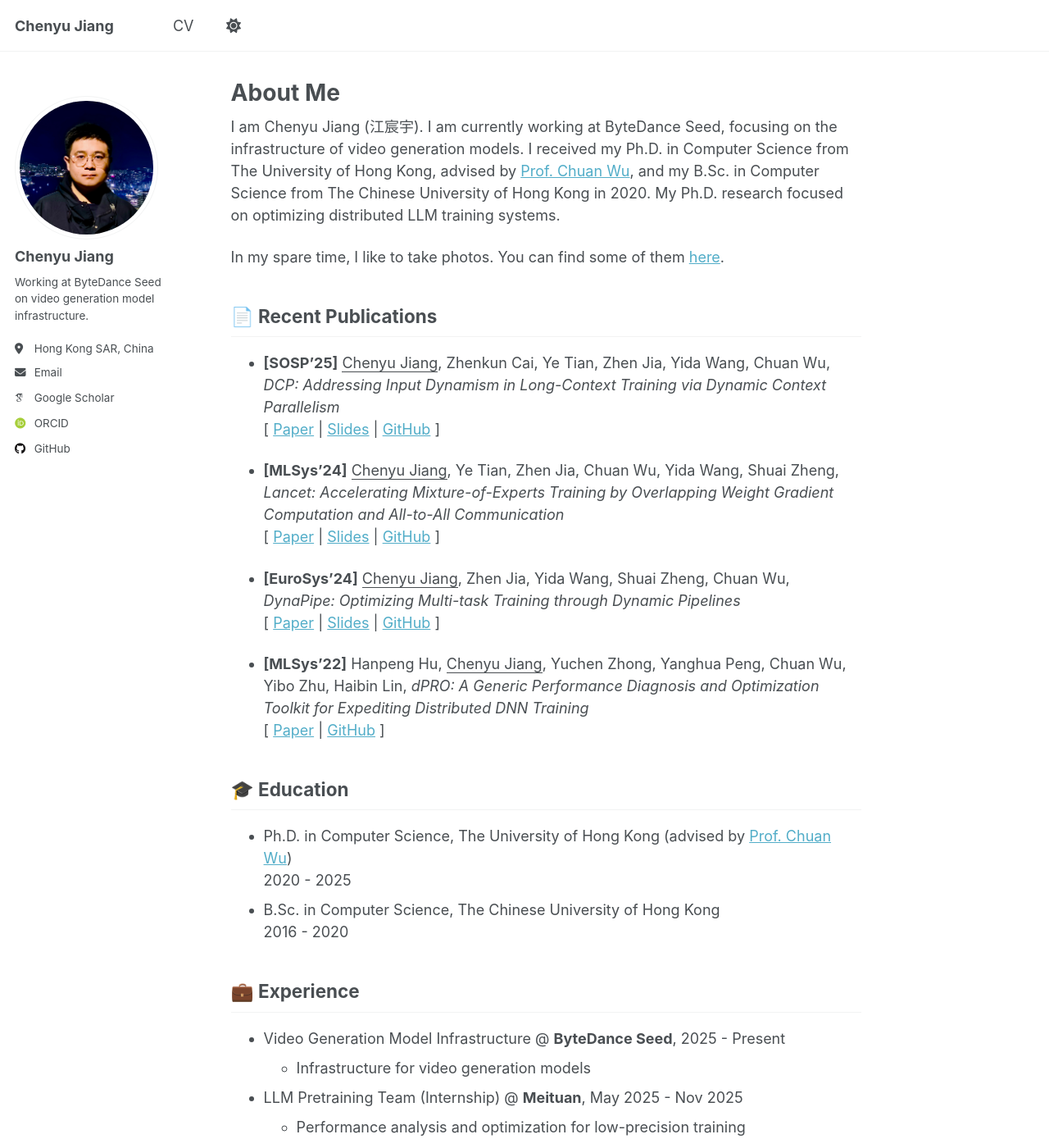
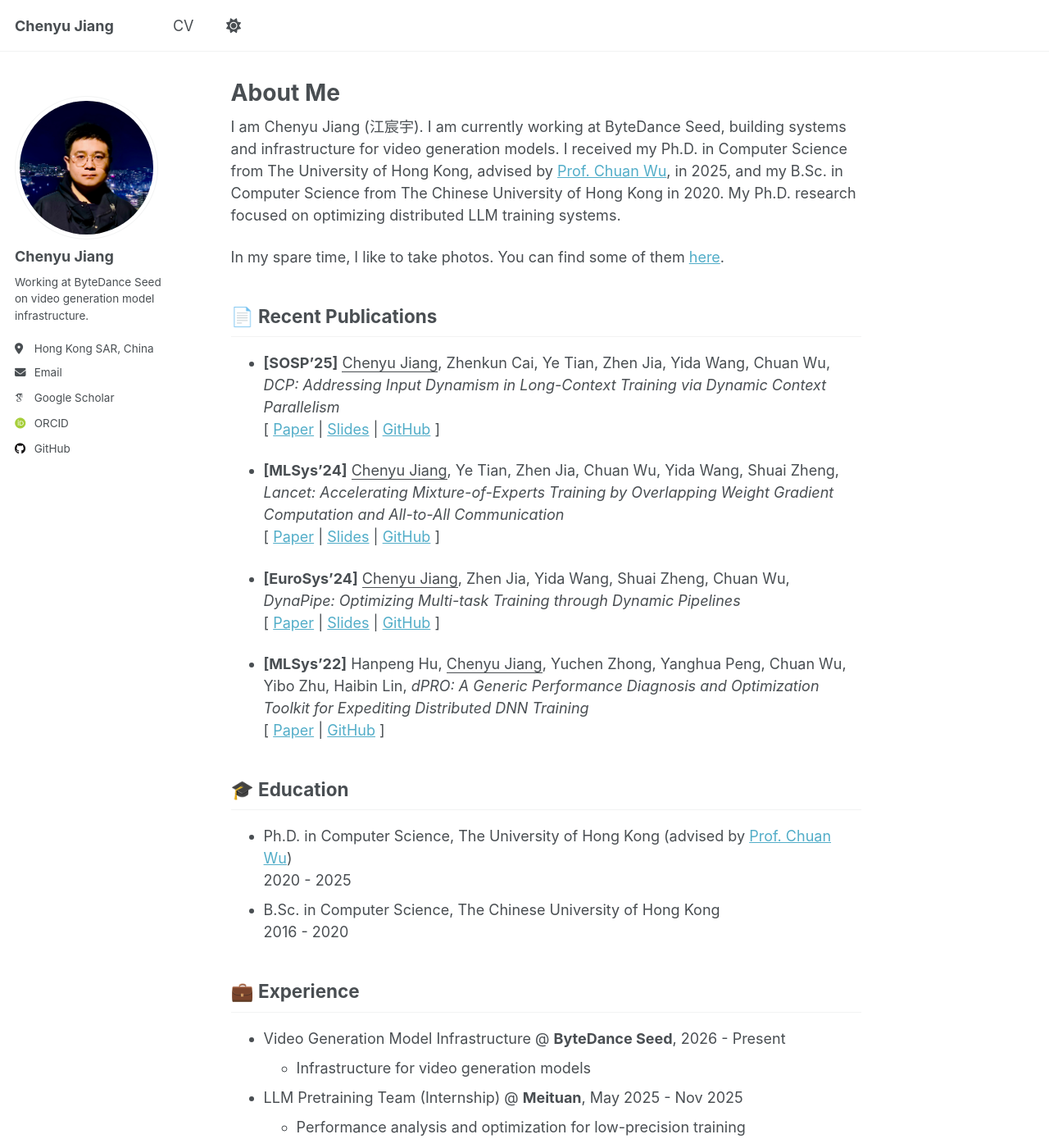
Before and after one commit to chenyu-jiang/chenyu-jiang.github.io, a Jekyll site: the page built from _pages/about.md, in a window 1280 px wide and 1400 px high. Shown: the whole window at 82% size. Built offline with Jekyll 4.4.1, drawn with Linux system fonts in a browser that asks for light colours; some web fonts are replaced; a script that is not in the unit is left out.

Commit message:
Remove Follow dropdown and refine about page
- Remove Follow button; always show social links in sidebar
- Update intro wording and ByteDance Seed period (2026 - Present)
- Add Ph.D. graduation year (2025)

```diff
--- a/_includes/author-profile.html
+++ b/_includes/author-profile.html
@@ -21,7 +21,6 @@
   </div>
 
   <div class="author__urls-wrapper">
-    <button class="btn btn--inverse">Follow</button>
     <ul class="author__urls social-icons">
       <!-- Font Awesome icons / Biographic information  -->
       {% if author.location %}
--- a/_pages/about.md
+++ b/_pages/about.md
@@ -7,7 +7,7 @@ redirect_from:
   - /about.html
 ---
 
-I am Chenyu Jiang (江宸宇). I am currently working at ByteDance Seed, focusing on the infrastructure of video generation models. I received my Ph.D. in Computer Science from The University of Hong Kong, advised by [Prof. Chuan Wu](https://i2.cs.hku.hk/~cwu/), and my B.Sc. in Computer Science from The Chinese University of Hong Kong in 2020. My Ph.D. research focused on optimizing distributed LLM training systems.
+I am Chenyu Jiang (江宸宇). I am currently working at ByteDance Seed, building systems and infrastructure for video generation models. I received my Ph.D. in Computer Science from The University of Hong Kong, advised by [Prof. Chuan Wu](https://i2.cs.hku.hk/~cwu/), in 2025, and my B.Sc. in Computer Science from The Chinese University of Hong Kong in 2020. My Ph.D. research focused on optimizing distributed LLM training systems.
 
 In my spare time, I like to take photos. You can find some of them [here](https://unsplash.com/@elistoo).
 
@@ -31,7 +31,7 @@ In my spare time, I like to take photos. You can find some of them [here](https:
 2016 - 2020
 
 ## 💼 Experience
-* Video Generation Model Infrastructure @ **ByteDance Seed**, 2025 - Present
+* Video Generation Model Infrastructure @ **ByteDance Seed**, 2026 - Present
   * Infrastructure for video generation models
 
 * LLM Pretraining Team (Internship) @ **Meituan**, May 2025 - Nov 2025
--- a/_sass/layout/_sidebar.scss
+++ b/_sass/layout/_sidebar.scss
@@ -164,7 +164,6 @@
   font-family: $sans-serif;
   z-index: 10;
   position: relative;
-  cursor: pointer;
 
   li:last-child {
     a {
@@ -186,62 +185,15 @@
 }
 
 .author__urls {
-  display: none;
-  position: absolute;
-  right: 0;
-  margin-top: 15px;
-  padding: 10px;
+  display: block;
+  position: relative;
+  margin: 0;
+  padding: 0;
   list-style-type: none;
-  border: 1px solid var(--global-border-color);
-  border-radius: $border-radius;
-  background: var(--global-bg-color);
-  z-index: -1;
-  box-shadow: 0 0 10px rgba(#000, 0.25);
+  border: 0;
+  background: transparent;
+  box-shadow: none;
   cursor: default;
-
-  @include breakpoint($large) {
-    display: block;
-    position: relative;
-    margin: 0;
-    padding: 0;
-    border: 0;
-    background: transparent;
-    box-shadow: none;
-  }
-
-  &:before {
-    display: block;
-    content: "";
-    position: absolute;
-    top: -11px;
-    left: calc(50% - 10px);
-    width: 0;
-    border-style: solid;
-    border-width: 0 10px 10px;
-    border-color: var(--global-border-color) transparent;
-    z-index: 0;
-
-    @include breakpoint($large) {
-      display: none;
-    }
-  }
-
-  &:after {
-    display: block;
-    content: "";
-    position: absolute;
-    top: -10px;
-    left: calc(50% - 10px);
-    width: 0;
-    border-style: solid;
-    border-width: 0 10px 10px;
-    border-color: #fff transparent;
-    z-index: 1;
-
-    @include breakpoint($large) {
-      display: none;
-    }
-  }
 
   li {
     white-space: nowrap;
```
